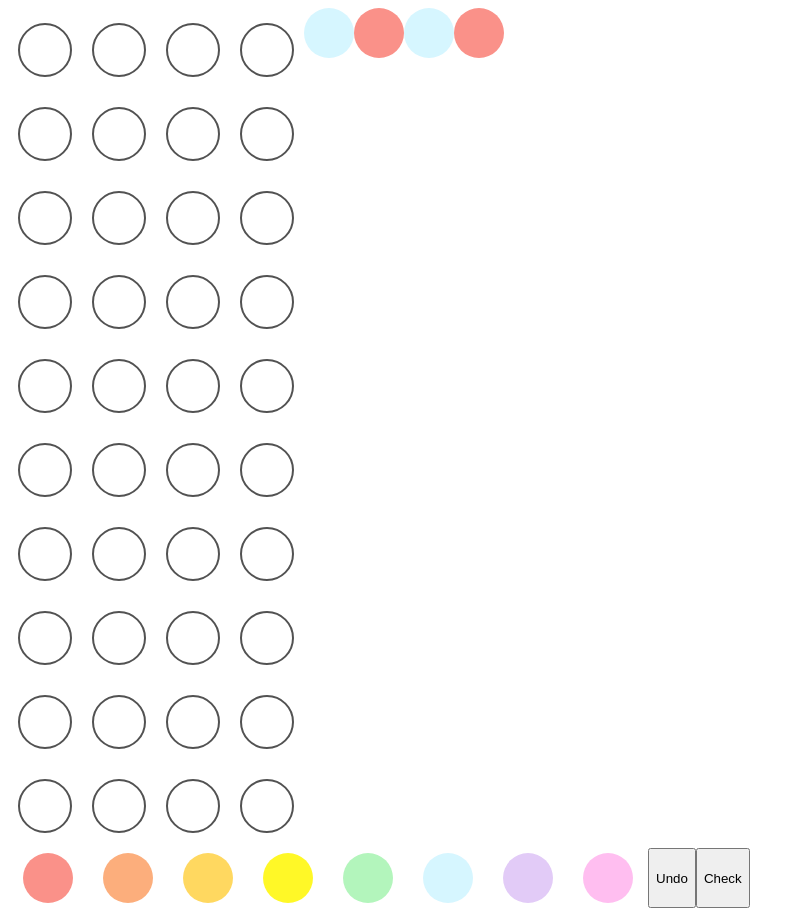
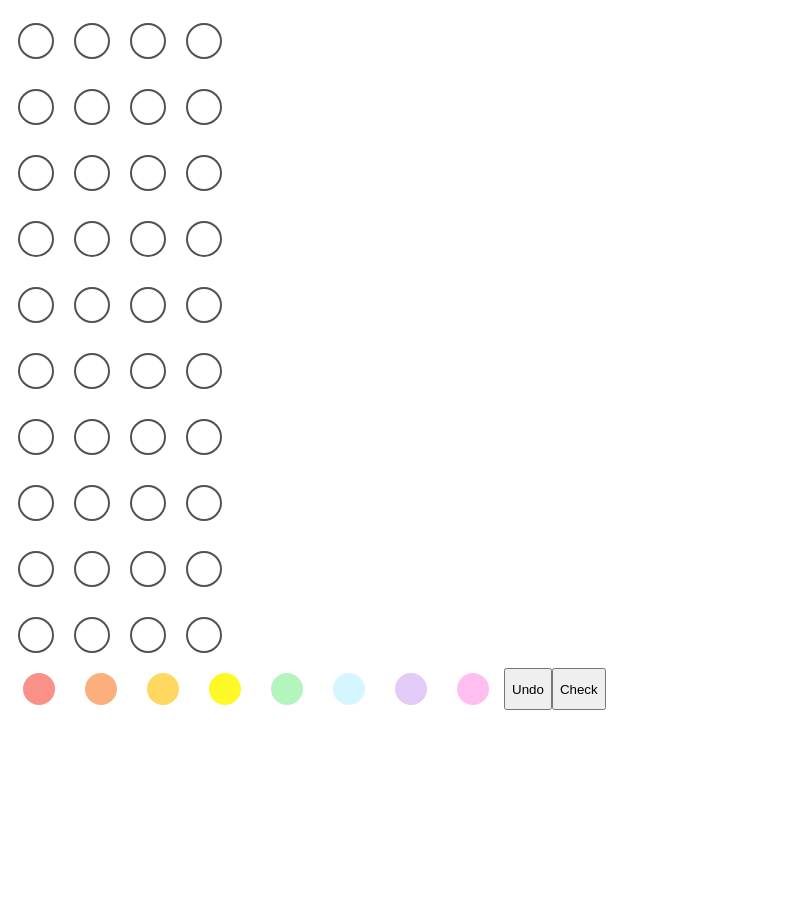
Before and after one commit to RosePatels/Mastermind, a Vue app: page / in a window 1280 px wide. Shown: the whole page, without its empty margins (0-795 px from the left). After the commit the page ends 800 px from the top, so only its background shows below. Built offline with nearby package versions, Linux system fonts and the light colour scheme.

Commit message:
Add Undo button

```diff
--- a/src/components/Board.vue
+++ b/src/components/Board.vue
@@ -15,7 +15,7 @@
         <div v-for="colorCode of boardStore.selectionPegs" :key="colorCode" class="selection-peg">
             <Peg :colorCode="colorCode" @click="selectPeg(colorCode)"/>
         </div>
-        <button>Undo</button>
+        <button @click="undoPeg">Undo</button>
         <button @click="checkRow">Check</button>
     </div>
 </template>
@@ -78,6 +78,13 @@ const updateNewRowLocation = () => {
     boardStore.insertPegLocation.peg = 0;
 }
 
+const undoPeg = () => {
+    boardStore.board[boardStore.insertPegLocation.row][boardStore.insertPegLocation.peg] = 'W';
+    if(boardStore.insertPegLocation.peg > 0) {
+        boardStore.insertPegLocation.peg -= 1;
+    }
+}
+
 </script>
 
 <style scoped>
--- a/src/components/Peg.vue
+++ b/src/components/Peg.vue
@@ -22,8 +22,8 @@ const props = defineProps({
 
 <style scoped>
 .peg {
-    width: 50px;
-    height: 50px;
+    width: 2rem;
+    height: 2rem;
     border-radius: 50%;
     background: #000000;
 }
--- a/src/store/BoardStore.js
+++ b/src/store/BoardStore.js
@@ -19,7 +19,7 @@ export const useBoardStore = defineStore('board', () => {
   ]);
 
   const keyPegBoard = ref([
-    ['B', 'R', 'B', 'R'],
+    ['W', 'W', 'W', 'W'],
     ['W', 'W', 'W', 'W'],
     ['W', 'W', 'W', 'W'],
     ['W', 'W', 'W', 'W'],
```
